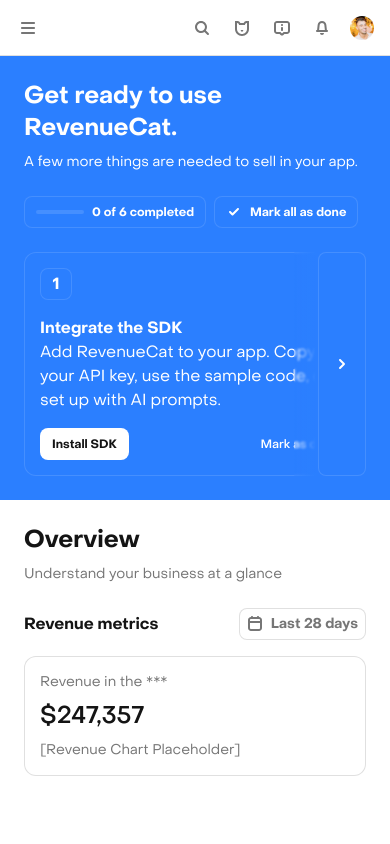
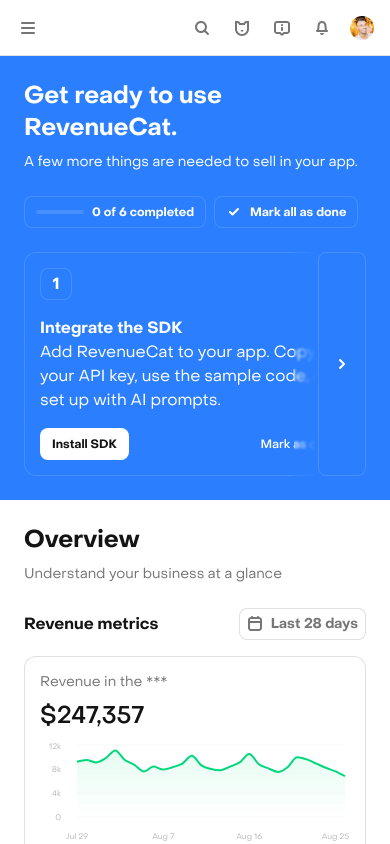
Before and after one commit to inspiratweb/rc-dashboard, a React (Vite) app: page / in a window 390 px wide. Built offline with nearby package versions, Linux system fonts and the light colour scheme.

Commit message:
feat(design-system): add reusable Chart component and implement responsive overview layout

```diff
--- /dev/null
+++ b/src/design-system/components/Chart/Chart.tsx
@@ -0,0 +1,95 @@
+import * as React from "react";
+import {
+  Area,
+  AreaChart,
+  CartesianGrid,
+  ResponsiveContainer,
+  XAxis,
+  YAxis,
+} from "recharts";
+import { cn } from "../../utils";
+
+export interface ChartDataPoint {
+  label: string;
+  value: number;
+}
+
+export interface ChartProps extends React.HTMLAttributes<HTMLDivElement> {
+  data: ChartDataPoint[];
+  variant?: "primary" | "secondary";
+  tickFormatter?: (value: number) => string;
+}
+
+export const Chart = React.forwardRef<HTMLDivElement, ChartProps>(
+  ({ data, variant = "primary", tickFormatter, className, ...props }, ref) => {
+    // Generate unique ID for the SVG gradient fill to avoid collision
+    const gradientId = React.useId();
+
+    // Map variant to corresponding CSS variables
+    const colorVar =
+      variant === "secondary"
+        ? "var(--brand-secondary)"
+        : "var(--brand-primary)";
+
+    // Default formatting function if none is provided
+    const defaultFormatter = (v: number) => {
+      if (v >= 1000000) return `${(v / 1000000).toFixed(1)}M`;
+      if (v >= 1000) return `${(v / 1000).toFixed(0)}k`;
+      return String(v);
+    };
+
+    const activeFormatter = tickFormatter || defaultFormatter;
+
+    return (
+      <div ref={ref} className={cn("w-full h-14", className)} {...props}>
+        <ResponsiveContainer width="100%" height="100%">
+          <AreaChart data={data}>
+            <defs>
+              <linearGradient id={gradientId} x1="0" y1="0" x2="0" y2="1">
+                <stop offset="0%" stopColor={colorVar} stopOpacity={0.1} />
+                <stop offset="100%" stopColor={colorVar} stopOpacity={0} />
+              </linearGradient>
+            </defs>
+            <XAxis
+              dataKey="label"
+              hide={false}
+              axisLine={false}
+              tickLine={false}
+              fontSize={8}
+              dy={8}
+              style={{ fill: "var(--text-tertiary)" }}
+              interval={Math.floor(data.length / 4) + 1}
+            />
+            <YAxis
+              hide={false}
+              axisLine={false}
+              tickLine={false}
+              fontSize={8}
+              width={32}
+              tickCount={4}
+              dx={-8}
+              textAnchor="end"
+              style={{ fill: "var(--text-tertiary)" }}
+              tickFormatter={activeFormatter}
+            />
+            <CartesianGrid
+              vertical={false}
+              stroke="var(--text-secondary-subdued)"
+            />
+            <Area
+              type="monotone"
+              dataKey="value"
+              stroke={colorVar}
+              strokeWidth={2}
+              activeDot={{ stroke: colorVar }}
+              fillOpacity={1}
+              fill={`url(#${gradientId})`}
+            />
+          </AreaChart>
+        </ResponsiveContainer>
+      </div>
+    );
+  },
+);
+
+Chart.displayName = "Chart";
--- a/src/design-system/components/Sidebar/Sidebar.tsx
+++ b/src/design-system/components/Sidebar/Sidebar.tsx
@@ -59,7 +59,7 @@
                   to={item.to}
                   onClick={onMenuToggle}
                   className={cn(
-                    "group flex w-full items-center gap-1 rounded-sm transition-colors cursor-pointer hover:fg-primary",
+                    "group flex w-full items-center gap-1 transition-colors cursor-pointer hover:fg-primary",
                     isItemActive ? "font-bold fg-primary" : "fg-secondary",
                   )}
                 >
--- a/src/design-system/index.ts
+++ b/src/design-system/index.ts
@@ -8,3 +8,4 @@
 export * from "./components/Progress/Progress";
 export * from "./components/Card/Card";
 export * from "./components/Layout/Layout";
+export * from "./components/Chart/Chart";
--- a/src/design-system/styles.css
+++ b/src/design-system/styles.css
@@ -4,6 +4,8 @@
 :root {
   --text-primary: #141414;
   --text-secondary: #767676;
+  --text-secondary-subdued: #f8f8f8;
+  --text-tertiary: #bbbbbb;
   --text-primary-inverted: #ffffff;
   --text-action-disabled: #a5a5a5;
   --surface-primary: #ffffff;
--- /dev/null
+++ b/src/lib/revenue.json
@@ -0,0 +1,39 @@
+{
+  "category": "revenue",
+  "display_name": "Revenue",
+  "title": "Revenue in the last 28 days",
+  "currency": "USD",
+  "unit": "$",
+  "comparison_label": "vs prior 28 days",
+  "values": [
+    { "cohort": 1785283200, "incomplete": false, "value": 9200.00 },
+    { "cohort": 1785369600, "incomplete": false, "value": 9500.00 },
+    { "cohort": 1785456000, "incomplete": false, "value": 9100.00 },
+    { "cohort": 1785542400, "incomplete": false, "value": 9800.00 },
+    { "cohort": 1785628800, "incomplete": false, "value": 11100.00 },
+    { "cohort": 1785715200, "incomplete": false, "value": 9500.00 },
+    { "cohort": 1785801600, "incomplete": false, "value": 8700.00 },
+    { "cohort": 1785888000, "incomplete": false, "value": 7600.00 },
+    { "cohort": 1785974400, "incomplete": false, "value": 8413.00 },
+    { "cohort": 1786060800, "incomplete": false, "value": 7900.00 },
+    { "cohort": 1786147200, "incomplete": false, "value": 8300.00 },
+    { "cohort": 1786233600, "incomplete": false, "value": 8900.00 },
+    { "cohort": 1786320000, "incomplete": false, "value": 10200.00 },
+    { "cohort": 1786406400, "incomplete": false, "value": 8600.00 },
+    { "cohort": 1786492800, "incomplete": false, "value": 8000.00 },
+    { "cohort": 1786579200, "incomplete": false, "value": 7800.00 },
+    { "cohort": 1786665600, "incomplete": false, "value": 8400.00 },
+    { "cohort": 1786752000, "incomplete": false, "value": 9100.00 },
+    { "cohort": 1786838400, "incomplete": false, "value": 10500.00 },
+    { "cohort": 1786924800, "incomplete": false, "value": 8800.00 },
+    { "cohort": 1787011200, "incomplete": false, "value": 8100.00 },
+    { "cohort": 1787097600, "incomplete": false, "value": 7500.00 },
+    { "cohort": 1787184000, "incomplete": false, "value": 8300.00 },
+    { "cohort": 1787270400, "incomplete": false, "value": 9944.00 },
+    { "cohort": 1787356800, "incomplete": false, "value": 9600.00 },
+    { "cohort": 1787443200, "incomplete": false, "value": 8900.00 },
+    { "cohort": 1787529600, "incomplete": false, "value": 8200.00 },
+    { "cohort": 1787616000, "incomplete": false, "value": 7600.00 },
+    { "cohort": 1787702400, "incomplete": true, "value": 6800.00 }
+  ]
+}
--- a/src/pages/Overview.tsx
+++ b/src/pages/Overview.tsx
@@ -1,7 +1,19 @@
 import { OnboardingBanner } from "@/components/OnboardingBanner";
-import { Button, CalendarIcon, Card } from "@/design-system";
+import { Button, CalendarIcon, Card, Chart } from "@/design-system";
+import revenueData from "../lib/revenue.json";
 
 export function Overview() {
+  // Process timestamps to human readable labels (e.g. Aug 1)
+  const chartData = revenueData.values.map((v) => {
+    const date = new Date(v.cohort * 1000);
+    const month = date.toLocaleDateString("en-US", { month: "short" });
+    const day = date.getDate();
+    return {
+      label: `${month} ${day}`,
+      value: v.value,
+    };
+  });
+
   return (
     <>
       <OnboardingBanner />
@@ -26,11 +38,21 @@
             </Button>
           </div>
 
-          <div className="grid grid-cols-1 md:grid-cols-3 gap-2">
-            <Card className="flex flex-col gap-1">
+          <div className="grid grid-cols-1 md:grid-cols-2 lg:grid-cols-4 gap-2">
+            <Card className="flex flex-col gap-1 col-span-1 md:col-span-2">
               <h3 className="text-body-md fg-secondary">Revenue in the ***</h3>
               <p className="text-body-xl fg-primary font-medium">$247,357</p>
-              <div className="">[Revenue Chart Placeholder]</div>
+              <Chart data={chartData} variant="secondary" />
+            </Card>
+            <Card className="flex flex-col gap-1 col-span-1 md:col-span-1">
+              <h3 className="text-body-md fg-secondary">MRR</h3>
+              <p className="text-body-xl fg-primary font-medium">$307,504</p>
+              {/* MRR Chart goes here */}
+            </Card>
+            <Card className="flex flex-col gap-1 col-span-1 md:col-span-1">
+              <h3 className="text-body-md fg-secondary">ARR</h3>
+              <p className="text-body-xl fg-primary font-medium">$3,690,083</p>
+              {/* ARR Chart goes here */}
             </Card>
           </div>
         </section>
```
